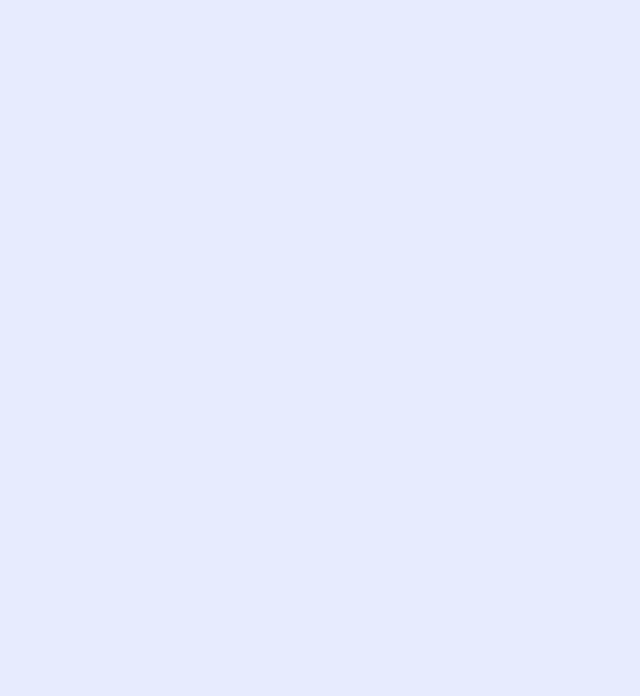
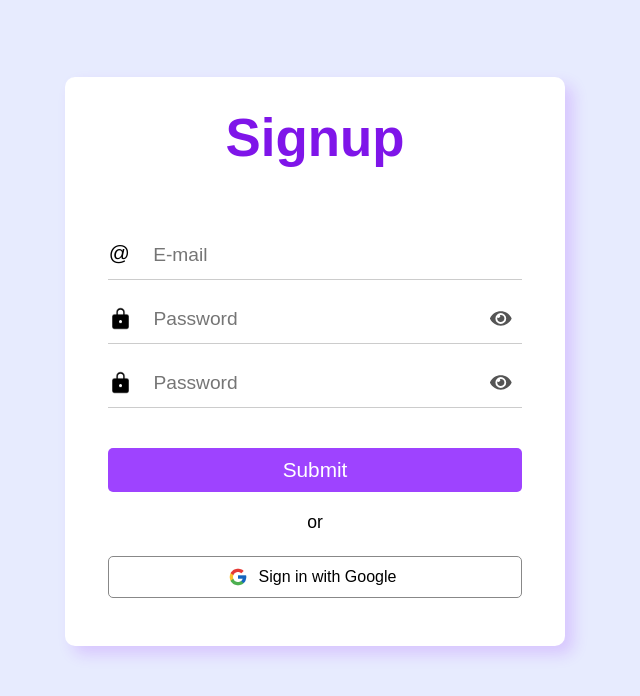
Before and after one commit to rithishcodespace/Project_Register, a React (Vite) app in the folder frontend/: page /signup in a window 1280 px wide. Before the commit this address had no page. Shown: the top 696 px of the page, without its empty margins (325-965 px from the left). Built offline with nearby package versions, Linux system fonts and the light colour scheme.

Commit message:
login_page_ready

```diff
--- a/frontend/src/App.jsx
+++ b/frontend/src/App.jsx
@@ -1,5 +1,6 @@
 import {BrowserRouter as Router,Routes,Route, BrowserRouter} from "react-router-dom"
 import Login from "./Login";
+import Signup from "./Signup";
 
 function App() {
 
@@ -7,6 +8,7 @@ function App() {
   <BrowserRouter>
     <Routes>
       <Route path="/" element={<Login/>}></Route>
+      <Route path="/signup" element={<Signup/>}></Route>
     </Routes>
   </BrowserRouter>
   );
--- a/frontend/src/Login.css
+++ b/frontend/src/Login.css
@@ -79,11 +79,11 @@
     border: none;
     border-radius: 5px;
     cursor: pointer;
-    transition: 0.3s;
   }
 
   .lbutton:hover {
     transform: scale(1.02);
+    transition: 0.3s;
   }
 
   .gdiv {
@@ -96,8 +96,9 @@
     display: flex;
     align-items: center;
     justify-content: center;
-    gap: 10px;
+    gap:5px;
     cursor: pointer;
+    margin-bottom: 4%;
   }
 
   .gdiv:hover{
@@ -122,3 +123,19 @@
     height:25px;
     background-color: white;
   }
+
+.psignup{
+  background-color: white;
+  opacity: 0.6;
+}
+
+.dsignup{
+  background-color: white;
+}
+
+.linksignup{
+  color:  rgb(158, 67, 255);
+  text-decoration: none;
+  background-color: white;
+  font-size: 111%;
+}
--- a/frontend/src/Login.jsx
+++ b/frontend/src/Login.jsx
@@ -2,15 +2,17 @@ import { useState } from "react";
 import "./Login.css";
 import Google from "./assets/google_img.png";
 import Lock from "./assets/lock_img.png";
-import {BrowserRouter as Router,Routes,Route, BrowserRouter} from "react-router-dom"
+import {BrowserRouter as Router,Routes,Route, BrowserRouter, useNavigate} from "react-router-dom"
 import { FaEye, FaEyeSlash } from "react-icons/fa";
 import React from "react";
+import Signup from "./Signup";
 
 function Login() {
 
   const [name,setname] = useState("");
   const [password,setpassword] = useState("");
-  const [showpassword,setshowpassword] = useState(false)
+  const [showpassword,setshowpassword] = useState(false);
+  const navigate = useNavigate()
 
   return (
     <>
@@ -61,7 +63,7 @@ function Login() {
 
       <button onClick={()=>{}} className="lbutton">Submit</button>
 
-      <p style={{ backgroundColor: "white", marginBottom: "5%" }}>or</p>
+      <p style={{ backgroundColor: "white", marginBottom: "5%" ,fontSize:"110%"}}>or</p>
 
       <div className="gdiv">
         <img
@@ -69,8 +71,11 @@ function Login() {
           className="google-logo"
           alt="Google logo"
         />
-        <button className="glogin"  onClick={()=>{}}>Sign in with Google</button>
+        <button className="glogin"  onClick={()=>{}}>Continue with Google</button>
 
+      </div>
+      <div className="dsignup">
+        <p className="psignup">Don't have an account? <a href="" onClick={()=>navigate('/signup')}  className="linksignup">sign up</a></p>
       </div>
     </div>
   </>
--- /dev/null
+++ b/frontend/src/Signup.jsx
@@ -0,0 +1,113 @@
+import { useState } from "react";
+import "./Login.css";
+import Google from "./assets/google_img.png";
+import Lock from "./assets/lock_img.png";
+import {BrowserRouter as Router,Routes,Route, BrowserRouter} from "react-router-dom"
+import { FaEye, FaEyeSlash } from "react-icons/fa";
+import React from "react";
+
+function Signup() {
+
+    const [name,setname] = useState("");
+    const [password1,setpassword1] = useState("");
+    const [password2,setpassword2] = useState("");
+    const [showpassword1,setshowpassword1] = useState(false);
+    const [showpassword2,setshowpassword2] = useState(false);
+
+  return (
+    <>
+        <div className="box"/>
+        <div className="login_div">
+          <p className="Login">Signup</p><br />
+
+          <div className="lnamediv">
+            <p className="symbol">@</p>
+            <input
+              onChange={(e)=>{setname(e.target.value)}}
+              className="lname"
+              type="text"
+              name="username"
+              placeholder="E-mail"
+            />
+          </div>
+
+          <div className="lpassdiv" style={{ position: "relative" }}>
+            <img
+              src={Lock}
+              className="lock"
+              alt="Lock"
+            />
+            <input
+              onChange={(e)=>{setpassword1(e.target.value)}}
+              type={showpassword1 ? "text" : "password"}
+              className="lpass"
+              name="password"
+              placeholder="Password"
+            />
+             <span
+          onClick={() => setshowpassword1(!showpassword1)}
+          style={{
+            position: "absolute",
+            right: "10px",
+            top: "50%",
+            transform: "translateY(-50%)",
+            cursor: "pointer",
+            color: "#555",
+            fontSize: "18px",
+            backgroundColor:"white"
+          }}
+        >
+          {showpassword1 ? <FaEyeSlash style={{backgroundColor:'white',fontSize:"120%"}} /> : <FaEye style={{backgroundColor:'white',fontSize:"120%"}} />}
+        </span><><p style={{fontSize:"000"}}>.</p></>
+          </div>
+
+          <div className="lpassdiv" style={{ position: "relative" }}>
+            <img
+              src={Lock}
+              className="lock"
+              alt="Lock"
+            />
+            <input
+              onChange={(e)=>{setpassword2(e.target.value)}}
+              type={showpassword2 ? "text" : "password"}
+              className="lpass"
+              name="password"
+              placeholder="Password"
+            />
+             <span
+          onClick={() => setshowpassword2(!showpassword2)}
+          style={{
+            position: "absolute",
+            right: "10px",
+            top: "50%",
+            transform: "translateY(-50%)",
+            cursor: "pointer",
+            color: "#555",
+            fontSize: "18px",
+            backgroundColor:"white"
+          }}
+        >
+          {showpassword2 ? <FaEyeSlash style={{backgroundColor:'white',fontSize:"120%"}} /> : <FaEye style={{backgroundColor:'white',fontSize:"120%"}} />}
+        </span><><p style={{fontSize:"000"}}>.</p></>
+          </div>
+
+          <button onClick={()=>{}} className="lbutton">Submit</button>
+
+          <p style={{ backgroundColor: "white", marginBottom: "5%" ,fontSize:"110%"}}>or</p>
+
+          <div className="gdiv">
+            <img
+              src={Google}
+              className="google-logo"
+              alt="Google logo"
+            />
+            <button className="glogin"  onClick={()=>{}}>Sign in with Google</button>
+
+          </div>
+
+        </div>
+      </>
+  )
+}
+
+export default Signup
```
